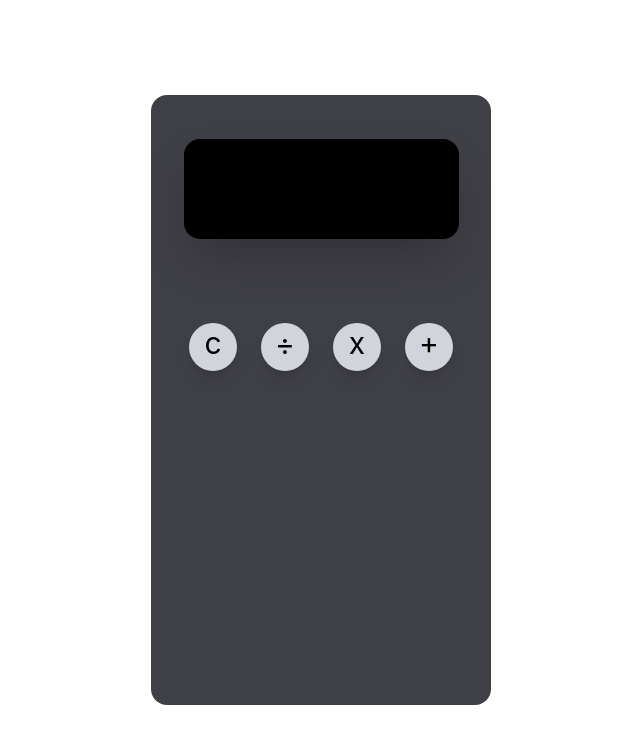
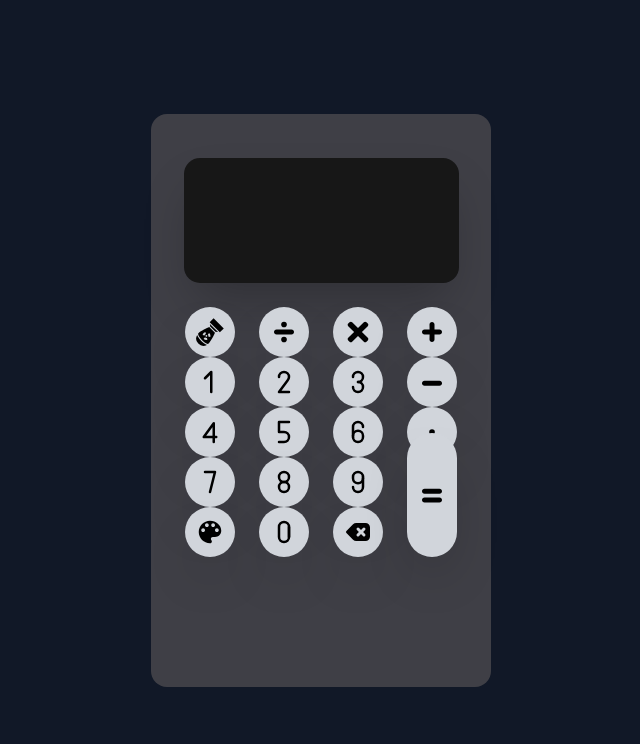
Before and after one commit to MaximKabaev/CalculatorApp, a Next.js app in the folder calculator-app/: page / in a window 1280 px wide. Shown: the top 744 px of the page, without its empty margins (319-959 px from the left). Built offline with nearby package versions, Linux system fonts and the light colour scheme.

Commit message:
created calculator ui

```diff
--- a/calculator-app/package.json
+++ b/calculator-app/package.json
@@ -9,10 +9,12 @@
     "lint": "next lint"
   },
   "dependencies": {
+    "babel-preset-react": "^6.24.1",
     "mathjs": "^11.1.0",
     "next": "12.2.5",
     "react": "18.2.0",
-    "react-dom": "18.2.0"
+    "react-dom": "18.2.0",
+    "react-icons": "^4.4.0"
   },
   "devDependencies": {
     "autoprefixer": "^10.4.8",
--- a/calculator-app/pages/index.js
+++ b/calculator-app/pages/index.js
@@ -1,6 +1,38 @@
 import Head from 'next/head'
 import Image from 'next/image'
 import styles from '../styles/Home.module.css'
+import { TbNumber1, TbNumber2, TbNumber3, TbNumber4, TbNumber5, TbNumber6, TbNumber7, TbNumber8, TbNumber9, TbNumber0 } from 'react-icons/tb';
+import {HiBackspace} from 'react-icons/hi';
+import {GiNuclearBomb} from 'react-icons/gi';
+// import{RiDivideLine} from 'react-icons/ri';
+// import{MdClear} from 'react-icons/md';
+import{FaTimes} from 'react-icons/fa';
+import{TiDivide, TiPlus, TiMinus, TiEquals} from 'react-icons/ti';
+import{BsDot} from 'react-icons/bs';
+import {IoMdColorPalette} from 'react-icons/io';
+
+const ButtonLine = ({pt, Sym1, Sym2, Sym3, Sym4, hideLastElement, stretchLastElement}) => {
+  const paddingTop = 'pt-' + pt;
+  let hidden;
+  hideLastElement ? hidden='text-black invisible' : hidden='text-black';
+  return (
+    <li class={paddingTop}>
+      <div class='flex justify-center items-center h-[50%] translate-y-32 flex-row'>
+        <ul>
+          <li>
+            <ul class='flex flex-row w-full'>
+              <li class='pr-6 text-black'><button class='w-[50px] h-[50px] bg-gray-300 shadow-2xl rounded-full text-3xl leading-none'><div class='w-full h-full flex justify-center items-center'>{Sym1}</div></button></li>
+              <li class='pr-6 text-black'><button class='w-[50px] h-[50px] bg-gray-300 shadow-2xl rounded-full text-3xl leading-none'><div class='w-full h-full flex justify-center items-center'>{Sym2}</div></button></li>
+              <li class='pr-6 text-black'><button class='w-[50px] h-[50px] bg-gray-300 shadow-2xl rounded-full text-3xl leading-none'><div class='w-full h-full flex justify-center items-center'>{Sym3}</div></button></li>
+              {stretchLastElement ? <li class={hidden}><button class='w-[50px] h-[124px] bg-gray-300 shadow-2xl rounded-full text-3xl leading-none -translate-y-[74px]'><div class='w-full h-full flex justify-center items-center'>{Sym4}</div></button></li> :
+              <li class={hidden}><button class='w-[50px] h-[50px] bg-gray-300 shadow-2xl rounded-full text-3xl leading-none'><div class='w-full h-full flex justify-center items-center'>{Sym4}</div></button></li>}
+            </ul>
+          </li>
+        </ul>
+      </div>
+    </li>
+  );
+}
 
 export default function Home() {
   return (
@@ -11,24 +43,19 @@ export default function Home() {
         <link rel="icon" href="/favicon.ico" />
       </Head>
 
-      <main>
+      <main class='bg-gray-900'>
         <div class='flex justify-center items-center h-screen'>
-          <div class='bg-zinc-700 h-[610px] w-[340px] rounded-2xl flex justify-center'>
+          <div class='bg-zinc-700 h-[573px] w-[340px] rounded-2xl flex justify-center'>
             <ul>
-              <li><div class='bg-black h-[100px] w-[275px] rounded-2xl shadow-2xl translate-y-11'></div></li>
-              <li>
-                <div class='flex justify-center items-center h-[50%] translate-y-32 flex-row'>
-                  <ul>
-                    <li>
-                      <ul class='flex flex-row w-full'>
-                        <li class='pr-6 text-3xl text-black'><button class='w-12 h-12 bg-gray-300 shadow-lg rounded-full'><p class='relative bottom-[4px]'>c</p></button></li>
-                        <li class='pr-6 text-3xl text-black'><button class='w-12 h-12 bg-gray-300 shadow-lg rounded-full'><p class='relative bottom-[3px]'>÷</p></button></li>
-                        <li class='pr-6 text-3xl text-black'><button class='w-12 h-12 bg-gray-300 shadow-lg rounded-full'><p class='relative bottom-[4px]'>x</p></button></li>
-                        <li class='text-3xl text-black'><button class='w-12 h-12 bg-gray-300 shadow-lg rounded-full'><p class='relative bottom-[4px]'>+</p></button></li>
-                      </ul>
-                    </li>
-                  </ul>
-                </div>
+              <li><div class='bg-neutral-900 h-[125px] w-[275px] rounded-2xl shadow-2xl translate-y-11'></div></li>
+              <li class='-translate-y-[60px]'>
+                <ul>
+                  <ButtonLine pt={0} Sym1={<GiNuclearBomb/>} Sym2={<TiDivide/>} Sym3={<FaTimes/>} Sym4={<TiPlus/>}/>
+                  <ButtonLine pt={6} Sym1={<TbNumber1/>} Sym2={<TbNumber2/>} Sym3={<TbNumber3/>} Sym4={<TiMinus/>}/>
+                  <ButtonLine pt={6} Sym1={<TbNumber4/>} Sym2={<TbNumber5/>} Sym3={<TbNumber6/>} Sym4={<BsDot/>}/>
+                  <ButtonLine pt={6} Sym1={<TbNumber7/>} Sym2={<TbNumber8/>} Sym3={<TbNumber9/>} Sym4={<TbNumber0/>} hideLastElement={true}/>
+                  <ButtonLine pt={6} Sym1={<IoMdColorPalette/>} Sym2={<TbNumber0/>} Sym3={<HiBackspace/>} Sym4={<TiEquals/>} stretchLastElement={true}/>
+                </ul>
               </li>
             </ul>
           </div>
```
Also changed, not shown: 1 other file (tests, documents, lock files or other folders).
